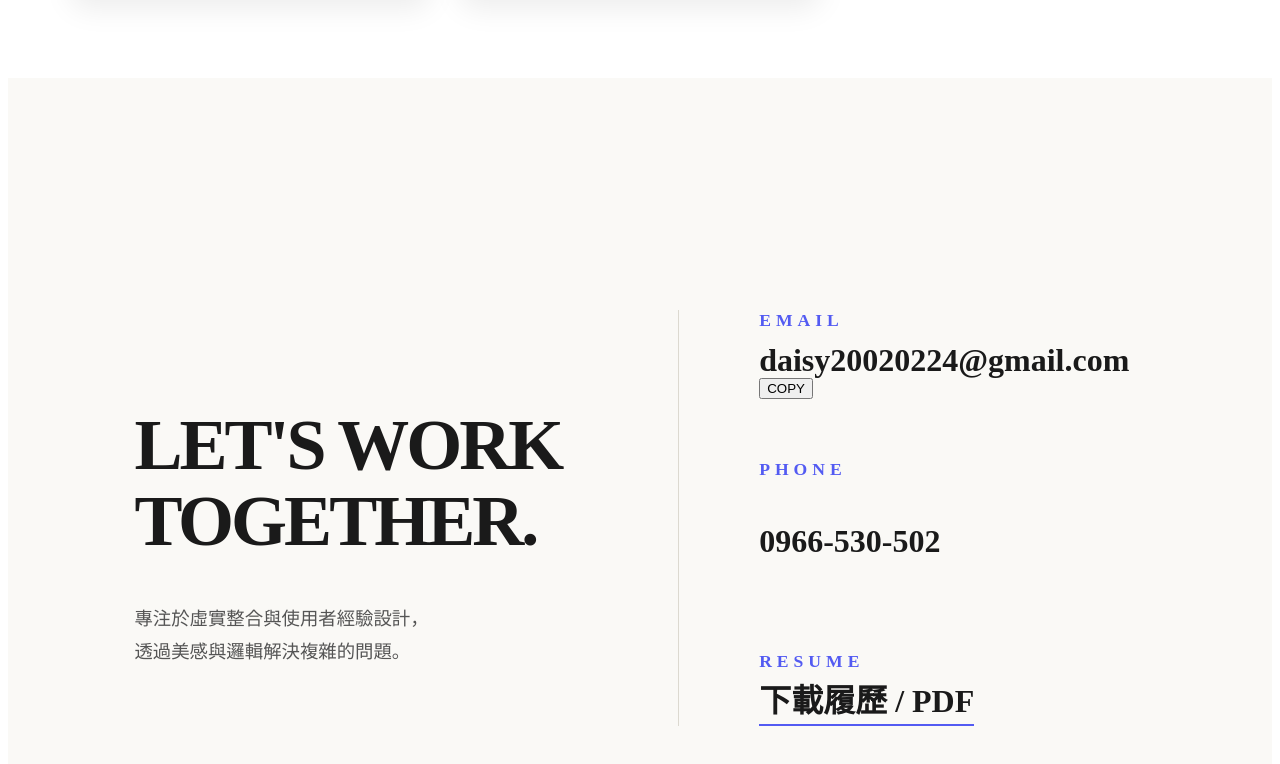
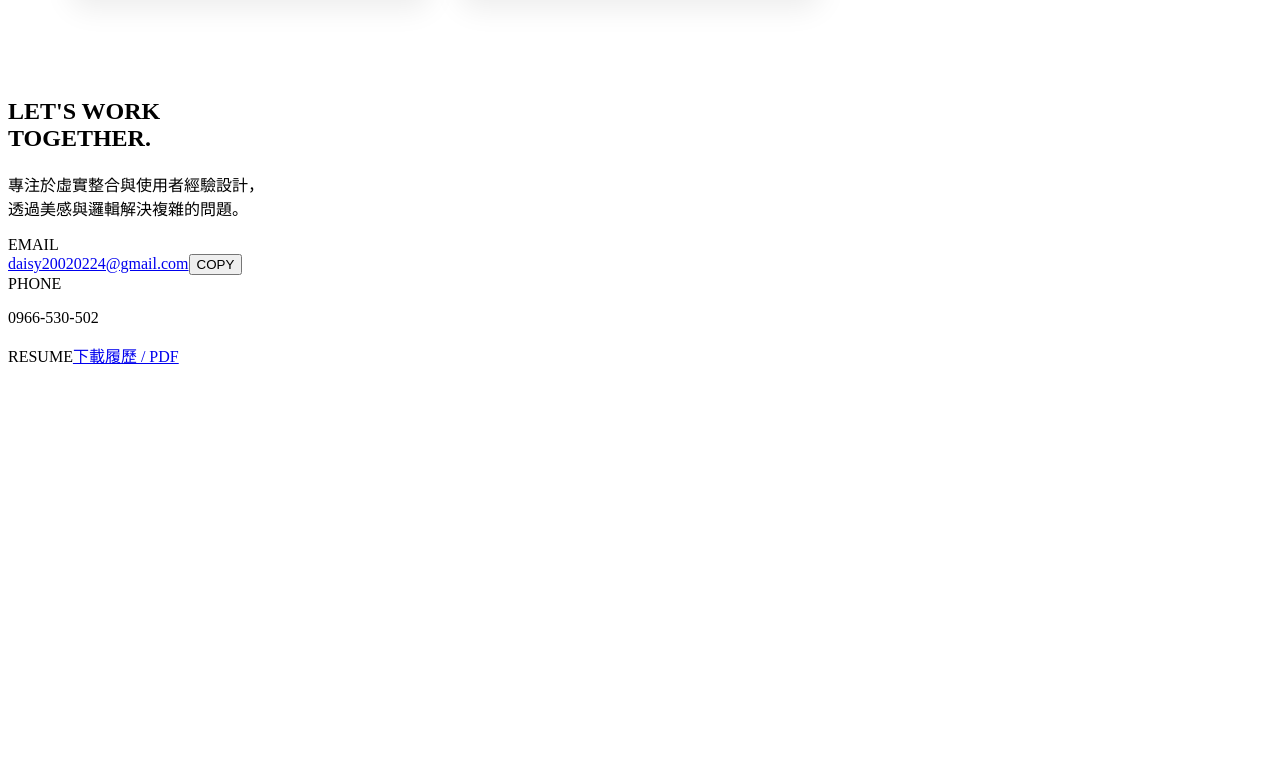
Before and after one commit to 20020224-qun/my-portfolio-react, a React (Vite) app: page / in a window 1280 px wide. Shown: the part 4695-5459 px from the top of the page. After the commit the page ends 5094 px from the top, so only its background shows below. Built offline with nearby package versions, Linux system fonts and the light colour scheme.

Commit message:
Update style.css

```diff
--- a/src/assets/style.css
+++ b/src/assets/style.css
@@ -711,104 +711,5 @@ html {
     to { opacity: 1; transform: scale(1); }
 }
 
-/* ==============================
-    5. 聯絡區塊 (最終權重平衡解決方案)
-============================== */
 
-/* 基礎底層設定 */
-#contact {
-    padding: 160px 10% !important;
-    background-color: #faf9f6 !important;
-    min-height: 70vh;
-    display: flex !important;
-    align-items: center !important;
 }
-
-#contact .contact-container {
-    display: flex !important;
-    justify-content: space-between;
-    align-items: stretch;
-    max-width: 1300px;
-    margin: 0 auto;
-    width: 100%;
-}
-
-/* ------------------------------
-   左側區塊 (Contact Visual)
-   ------------------------------ */
-#contact .contact-visual {
-    flex: 1.2;
-    padding-right: 80px;
-    display: flex;
-    flex-direction: column;
-    justify-content: center;
-    text-align: left !important;
-}
-
-/* 🚀 這裡是你左側的大標題，現在你可以隨意調整數值了 */
-#contact .contact-visual .contact-title {
-    font-size: clamp(3.2rem, 6vw, 4.5rem) !important;
-    font-weight: 900 !important;
-    line-height: 1.05 !important;
-    letter-spacing: -3px !important;
-    color: #1a1a1a !important;
-    margin-bottom: 25px !important;
-}
-
-#contact .contact-visual .contact-statement {
-    font-size: 1.15rem !important;
-    color: #555 !important;
-    line-height: 1.8 !important;
-    max-width: 450px;
-}
-
-/* ------------------------------
-   右側區塊 (Contact Info)
-   ------------------------------ */
-#contact .contact-info {
-    flex: 1;
-    padding-left: 80px;
-    display: flex;
-    flex-direction: column;
-    justify-content: center;
-    gap: 60px;
-    border-left: 1px solid #dcd9d0;
-}
-
-/* 🚀 右側藍色小標籤：建議調整至 1.1rem ~ 1.2rem 最優雅 */
-#contact .contact-info .info-label {
-    font-size: 1.1rem !important;
-    letter-spacing: 5px !important;
-    color: #535bf2 !important;
-    font-weight: 800 !important;
-    margin-bottom: 12px !important;
-    display: block !important;
-    text-transform: uppercase;
-}
-
-/* 右側主要文字 (Email/Phone/Resume) */
-#contact .contact-info .info-link,
-#contact .contact-info .info-text {
-    font-size: 2rem !important;
-    color: #1a1a1a !important;
-    font-weight: 700 !important;
-    line-height: 1.1 !important;
-    text-decoration: none !important;
-    display: inline-block !important;
-}
-
-/* 下載連結特殊樣式 (可選) */
-#contact .contact-info .download-link {
-    border-bottom: 2px solid #535bf2;
-    padding-bottom: 5px;
-}
-
-/* ------------------------------
-   手機版適應 (RWD)
-   ------------------------------ */
-@media (max-width: 992px) {
-    #contact .contact-container { flex-direction: column; }
-    #contact .contact-visual { padding-right: 0; margin-bottom: 60px; }
-    #contact .contact-info { padding-left: 0; border-left: none; border-top: 1px solid #dcd9d0; padding-top: 60px; }
-}
-}
```
